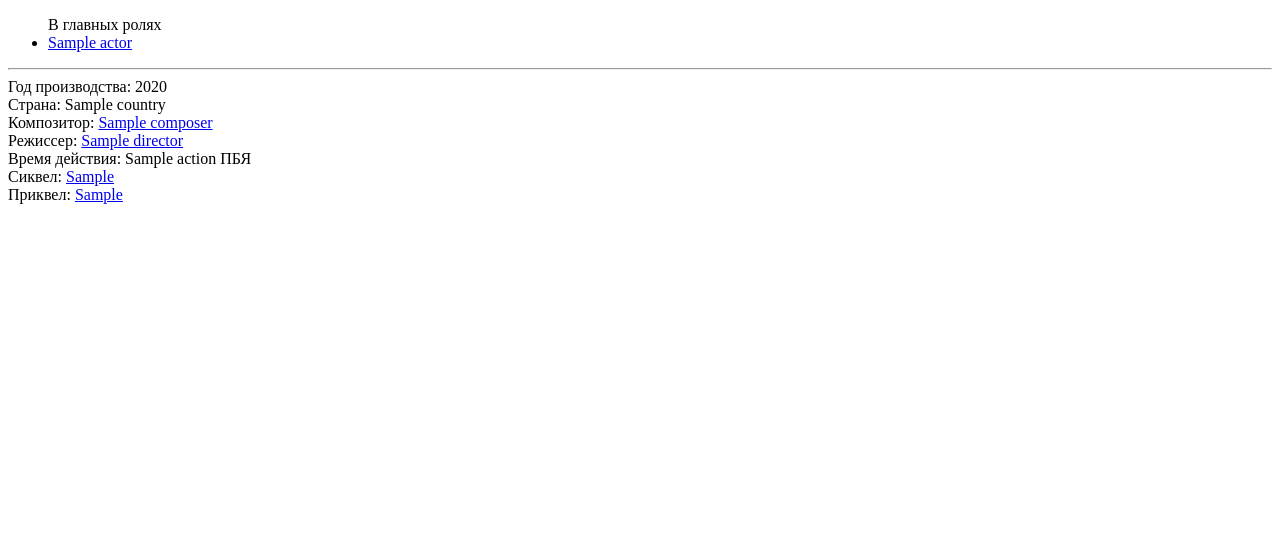
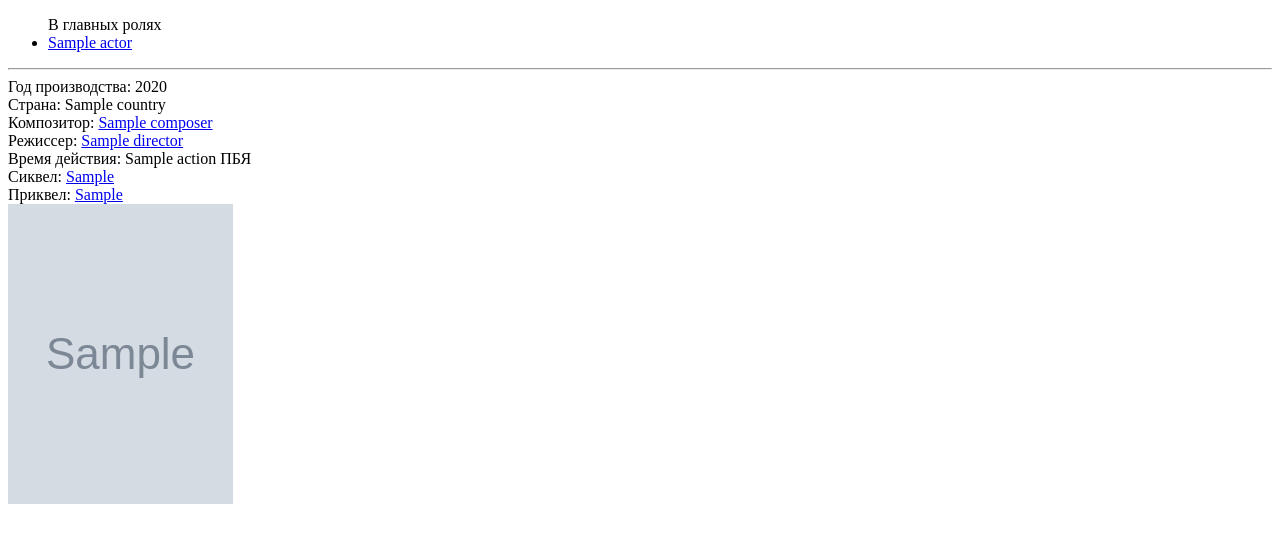
Before and after one commit to Baradys/star_wars, a Django app: template movies/templates/movies/one_movie.html in a window 1280 px wide. Shown: the top 543 px of the page. Run offline with Django 3.2, Linux system fonts and the light colour scheme; the template is opened without the code that fills it: most values are stand-ins (such as "Sample title", 1, 10 or a date in 2020); some libraries are stand-ins or nearby versions.

Commit message:
posters have been added

```diff
--- a/movies/models.py
+++ b/movies/models.py
@@ -88,6 +88,7 @@ class Movie(models.Model):
     year = models.IntegerField(blank=True, null=True, validators=[MinValueValidator(1960), MaxValueValidator(2030)])
     slug = models.SlugField(default='', null=False, db_index=True)
     action = models.IntegerField(blank=True, null=True)
+    movie_poster = models.ImageField(null=True, blank=True, upload_to='movies/posters/')
 
     class Meta:
         ordering = ('action', 'date')
--- a/movies/templates/movies/one_movie.html
+++ b/movies/templates/movies/one_movie.html
@@ -30,4 +30,7 @@
 {% if movie.get_prev %}
     <div>Приквел: <a href="{{movie.get_prev.get_url}}">{{movie.get_prev}}</a></div>
 {% endif %}
+{% if movie.movie_poster %}
+    <img src="{{ movie.movie_poster.url }}" alt="" height="300" width="225">
+{% endif %}
 {% endblock %}
```
Also changed, not shown: movies/migrations/0017_alter_movie_options_movie_movie_poster.py (added), movies/migrations/0018_alter_movie_movie_poster.py (added), uploads/movies/posters/star_wars_episode_1_poster.jpg (added).
